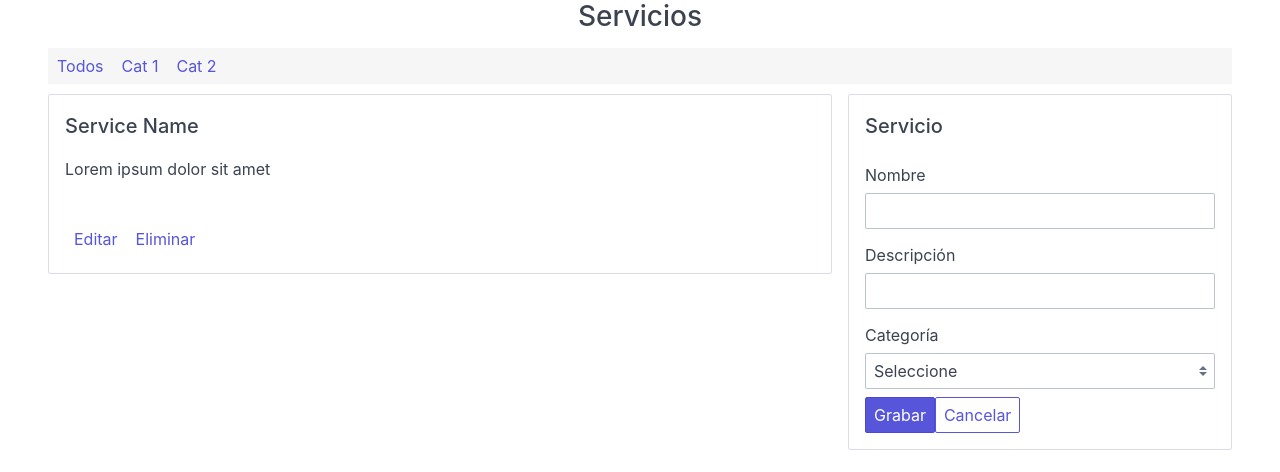
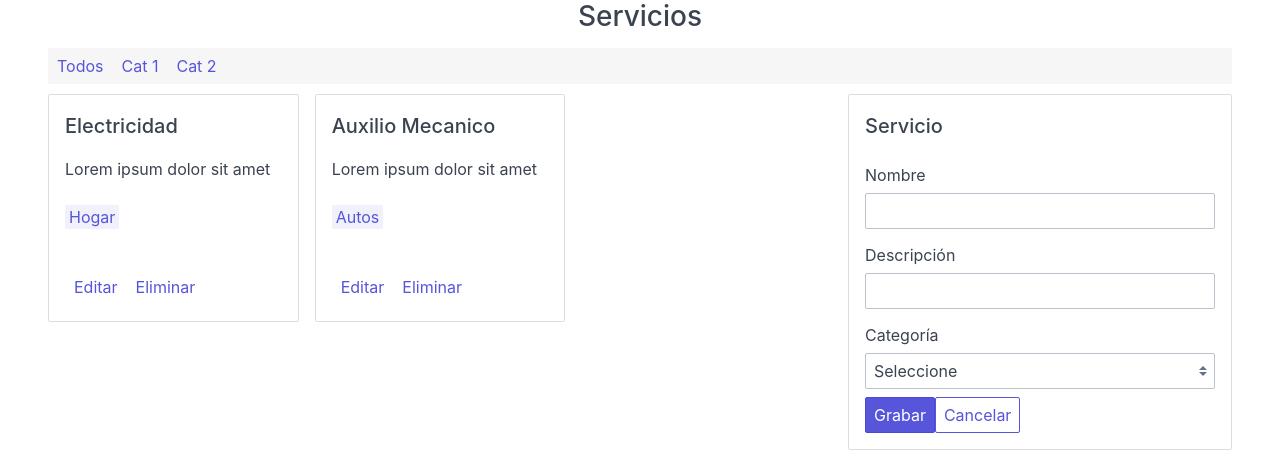
Before and after one commit to miguelquispe/crud-react-hooks, a React (Create React App) app: page / in a window 1280 px wide. Shown: the top 472 px of the page. Built offline with nearby package versions, Linux system fonts and the light colour scheme.

Commit message:
List services

```diff
--- a/src/App.js
+++ b/src/App.js
@@ -1,9 +1,26 @@
-import React from "react";
-import EditForm from "./components/EditForm";
+import React, { useState } from "react";
+import EditForm from "./components/forms/EditForm";
 import NavBar from "./components/NavBar";
-import Service from "./components/ServiceItem";
+import ServicesList from "./components/services/ServicesList";
 
 const App = () => {
+  const servicesData = [
+    {
+      id: 1,
+      name: "Electricidad",
+      description: "Lorem ipsum dolor sit amet",
+      category: "Hogar"
+    },
+    {
+      id: 2,
+      name: "Auxilio Mecanico",
+      description: "Lorem ipsum dolor sit amet",
+      category: "Autos"
+    }
+  ];
+
+  const [services, setServices] = useState(servicesData);
+
   return (
     <div className="App">
       <div className="container">
@@ -11,7 +28,7 @@ const App = () => {
         <NavBar />
         <div className="columns">
           <div className="column col-8">
-            <Service />
+            <ServicesList services={services} />
           </div>
           <div className="column col-4">
             <EditForm />
--- a/src/components/ServiceItem.js
+++ /dev/null
@@ -1,24 +0,0 @@
-import React from "react";
-
-const Service = () => {
-  return (
-    <div className="card">
-      <div className="card-header">
-        <div className="card-title h5">Service Name</div>
-      </div>
-      <div className="card-body">
-        <p>Lorem ipsum dolor sit amet</p>
-      </div>
-      <div className="card-footer">
-        <a href="#1" className="btn btn-link">
-          Editar
-        </a>
-        <a href="#2" className="btn btn-link">
-          Eliminar
-        </a>
-      </div>
-    </div>
-  );
-};
-
-export default Service;
--- /dev/null
+++ b/src/components/services/ServiceItem.js
@@ -0,0 +1,30 @@
+import React from "react";
+
+const ServiceItem = props => {
+  const { name, description, category } = props.service;
+  return (
+    <div className="column col-4">
+      <div className="card">
+        <div className="card-header">
+          <div className="card-title h5">{name}</div>
+        </div>
+        <div className="card-body">
+          <p>{description}</p>
+          <p>
+            <span className="label label-secondary">{category}</span>
+          </p>
+        </div>
+        <div className="card-footer">
+          <a href="#1" className="btn btn-link">
+            Editar
+          </a>
+          <a href="#2" className="btn btn-link">
+            Eliminar
+          </a>
+        </div>
+      </div>
+    </div>
+  );
+};
+
+export default ServiceItem;
--- /dev/null
+++ b/src/components/services/ServicesList.js
@@ -0,0 +1,23 @@
+import React from "react";
+import ServiceItem from "./ServiceItem";
+
+const ServicesList = props => {
+  return (
+    <div className="columns">
+      {props.services.length > 0 ? (
+        props.services.map(service => (
+          <ServiceItem key={service.id} service={service} />
+        ))
+      ) : (
+        <div className="empty">
+          <p className="empty-title">No se encontraron servicios</p>
+          <div className="empty-action">
+            <button className="btn btn-primary">Agregar servicio</button>
+          </div>
+        </div>
+      )}
+    </div>
+  );
+};
+
+export default ServicesList;
```
Also changed, not shown: src/components/forms/EditForm.js (renamed from src/components/EditForm.js).
